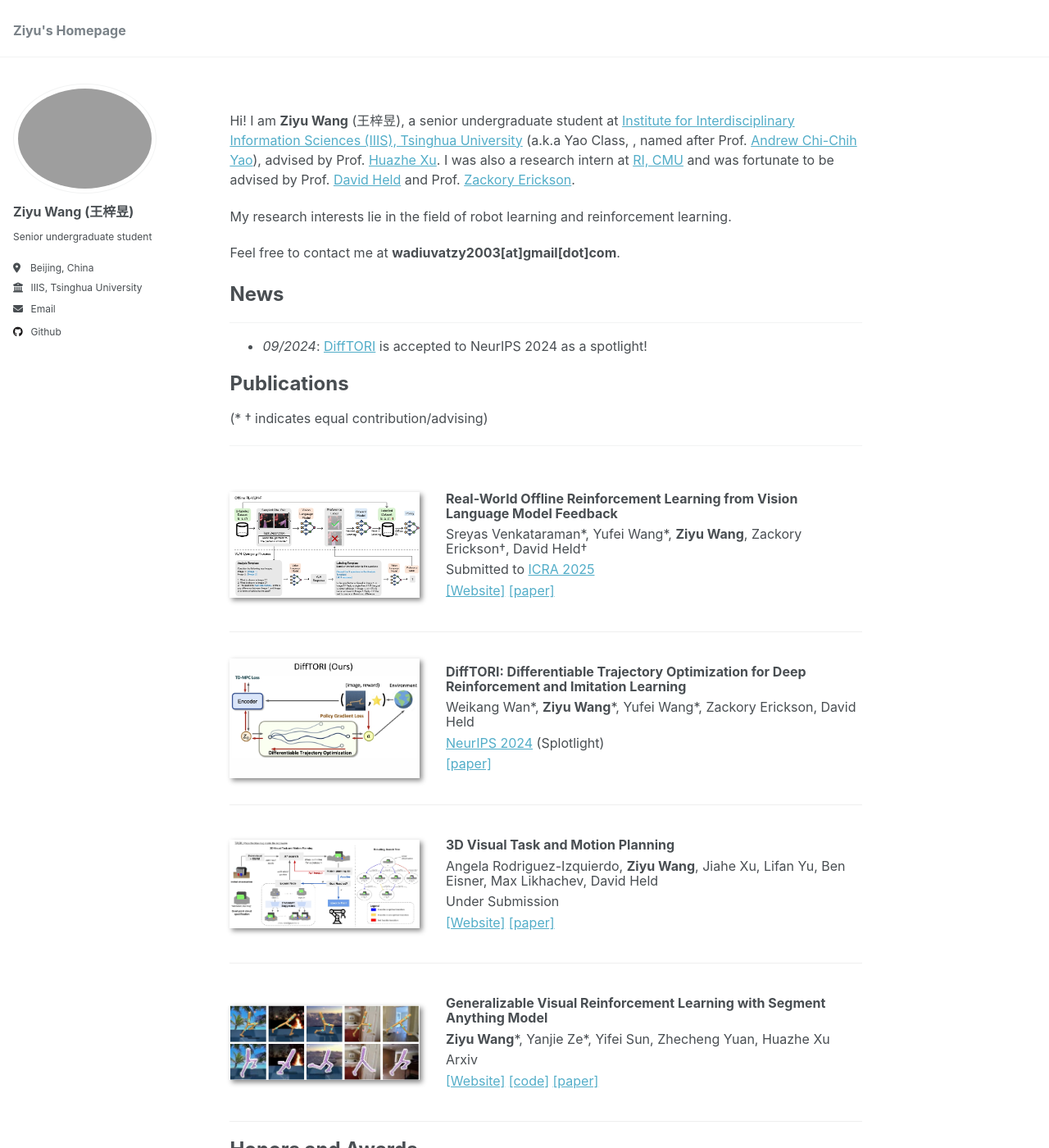
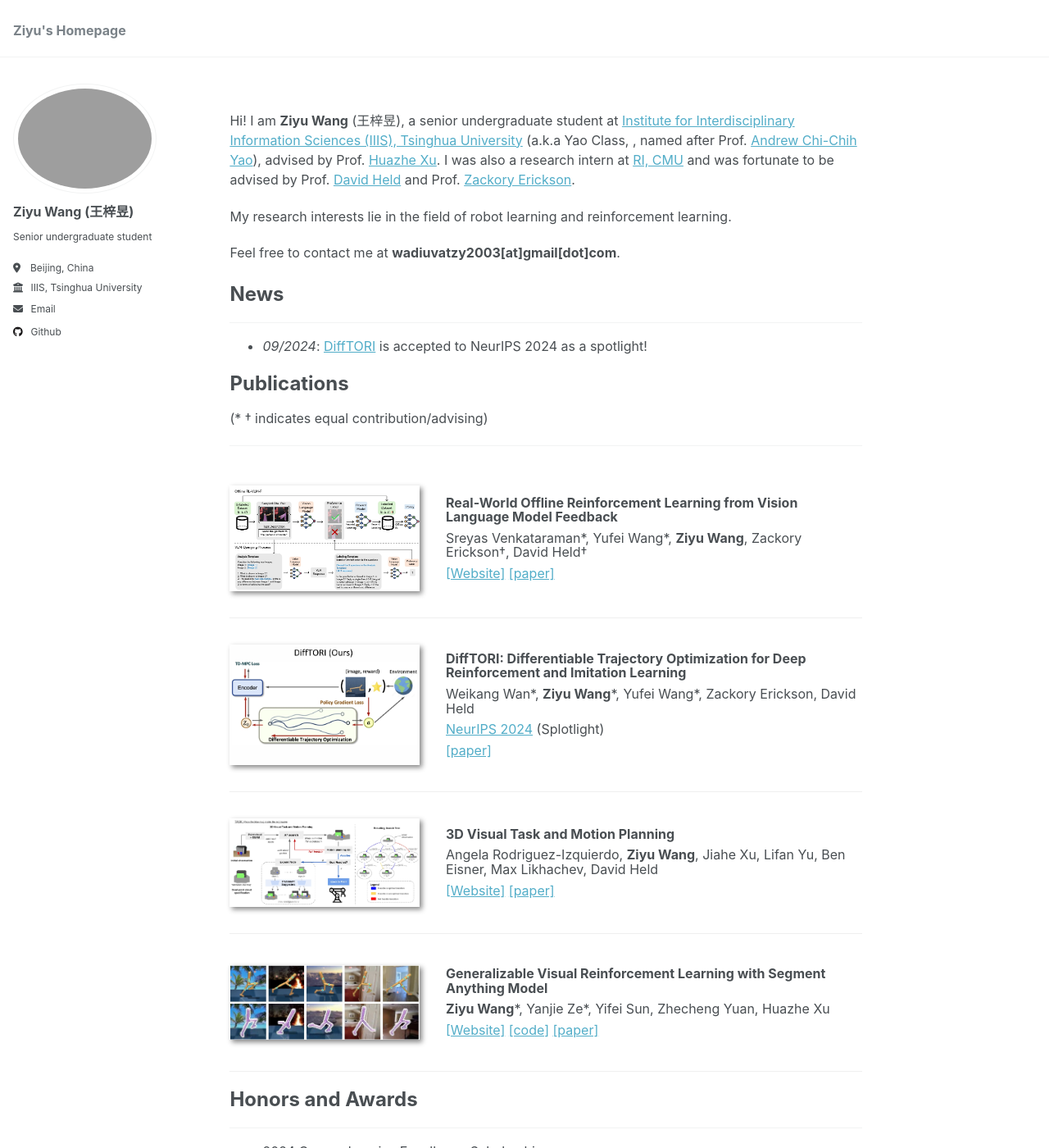
Before and after one commit to wadiuvatzy/wadiuvatzy.github.io, a Jekyll site: the page built from _pages/about.md, in a window 1280 px wide and 1400 px high. Shown: the whole window at 82% size. Built offline with Jekyll 4.4.1, drawn with Linux system fonts in a browser that asks for light colours.

Commit message:
update about.md

```diff
--- a/_pages/about.md
+++ b/_pages/about.md
@@ -63,8 +63,6 @@ Feel free to contact me at **wadiuvatzy2003[at]gmail[dot]com**.
 
 Sreyas Venkataraman\*, Yufei Wang\*, **Ziyu Wang**, Zackory Erickson†, David Held†
 
-Submitted to [ICRA 2025](https://2025.ieee-icra.org/)
-
 [[Website]](https://sites.google.com/andrew.cmu.edu/offline-rl-vlm-f?usp=sharing) [[paper]](https://arxiv.org/abs/2411.05273)
 </div>
 </div>
@@ -89,7 +87,6 @@ Weikang Wan\*, **Ziyu Wang**\*, Yufei Wang\*, Zackory Erickson, David Held
 
 Angela Rodriguez-Izquierdo, **Ziyu Wang**, Jiahe Xu, Lifan Yu, Ben Eisner, Max Likhachev, David Held
 
-Under Submission
 
 [[Website]](https://sites.google.com/view/3d-vtamp/home) [[paper]](https://sites.google.com/view/3d-vtamp/home)
 </div>
@@ -102,7 +99,6 @@ Under Submission
 
 **Ziyu Wang**\*, Yanjie Ze\*, Yifei Sun, Zhecheng Yuan, Huazhe Xu
 
-Arxiv
 
 [[Website]](https://yanjieze.com/SAM-G/) [[code]](https://github.com/wadiuvatzy/SAM-G) [[paper]](https://arxiv.org/abs/2312.17116)
 </div>
```
